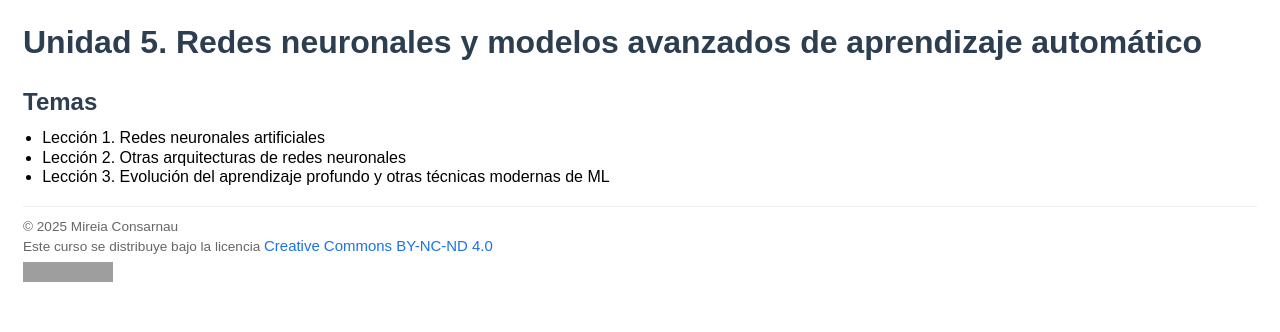
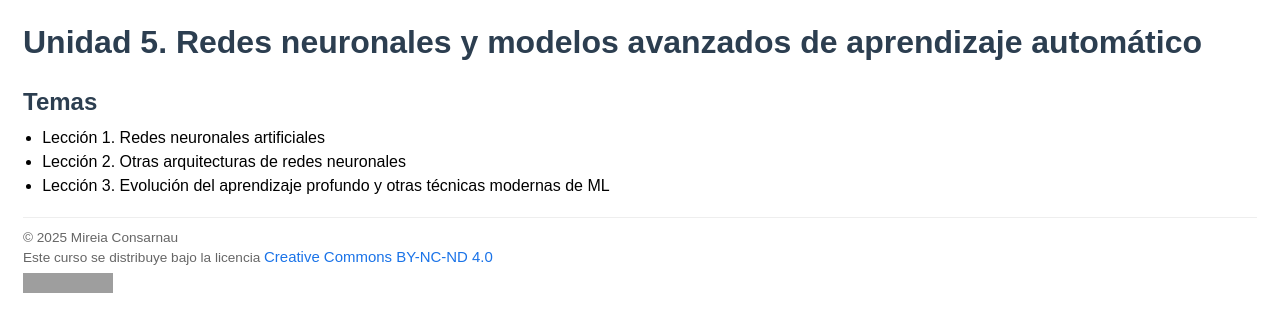
Before and after one commit to mireiaconsarnau/machine_learning, a Jekyll site: the page built from unidad5.md, in a window 1280 px wide. Shown: the top 332 px of the page. Built offline with Jekyll 4.4.1, drawn with Linux system fonts in a browser that asks for light colours; grey boxes are pictures that could not be loaded.

Commit message:
Update custom.css

```diff
--- a/assets/css/custom.css
+++ b/assets/css/custom.css
@@ -41,34 +41,33 @@ body {
   padding: 0 15px;
 }
 
-/* Ajuste general de listas y elementos */
+/* Ajuste general de listas */
 ul, ol {
   margin: 0;
-  padding-left: 1.2em; /* sangría general para todos los puntos */
+  padding-left: 1.2em;
 }
 
 li {
-  margin: 0;
+  margin: 0 0 0.2em 0; /* misma distancia entre todos los puntos */
   padding: 0;
-  line-height: 1.2; /* más compacto para listas */
+  line-height: 1.3; /* altura de línea uniforme en todos los niveles */
 }
 
 li > ul,
 li > ol {
   margin: 0;
-  padding-left: 1.2em; /* sangrado también para sublistas */
+  padding-left: 1.2em;
 }
 
 /* Ajuste específico para listas de recursos */
 ul.recursos {
-  list-style-position: inside; /* punto dentro y alineado */
+  list-style-position: inside;
   margin: 0;
-  padding-left: 1.2em; /* sangría para recursos también */
+  padding-left: 1.2em;
 }
 
 ul.recursos li {
   display: block;
-  margin: 0 0 0.2em 0;
 }
 
 ul.recursos a {
```
